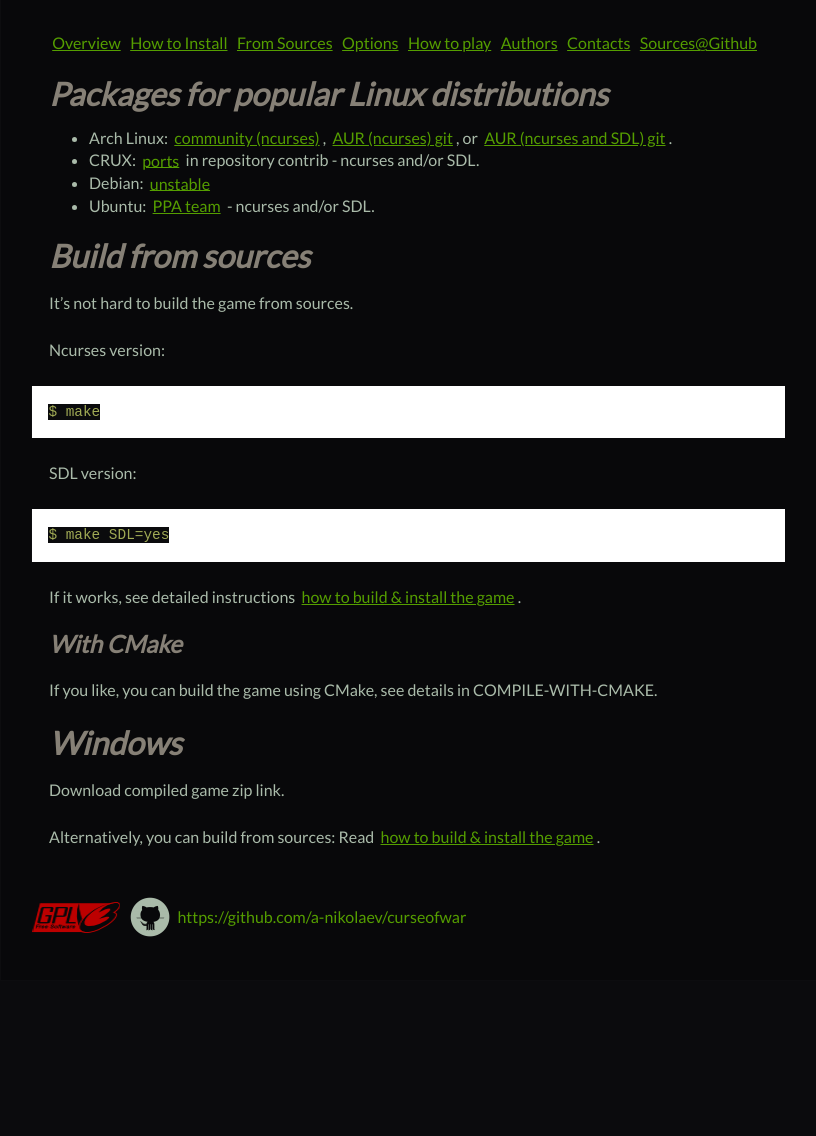
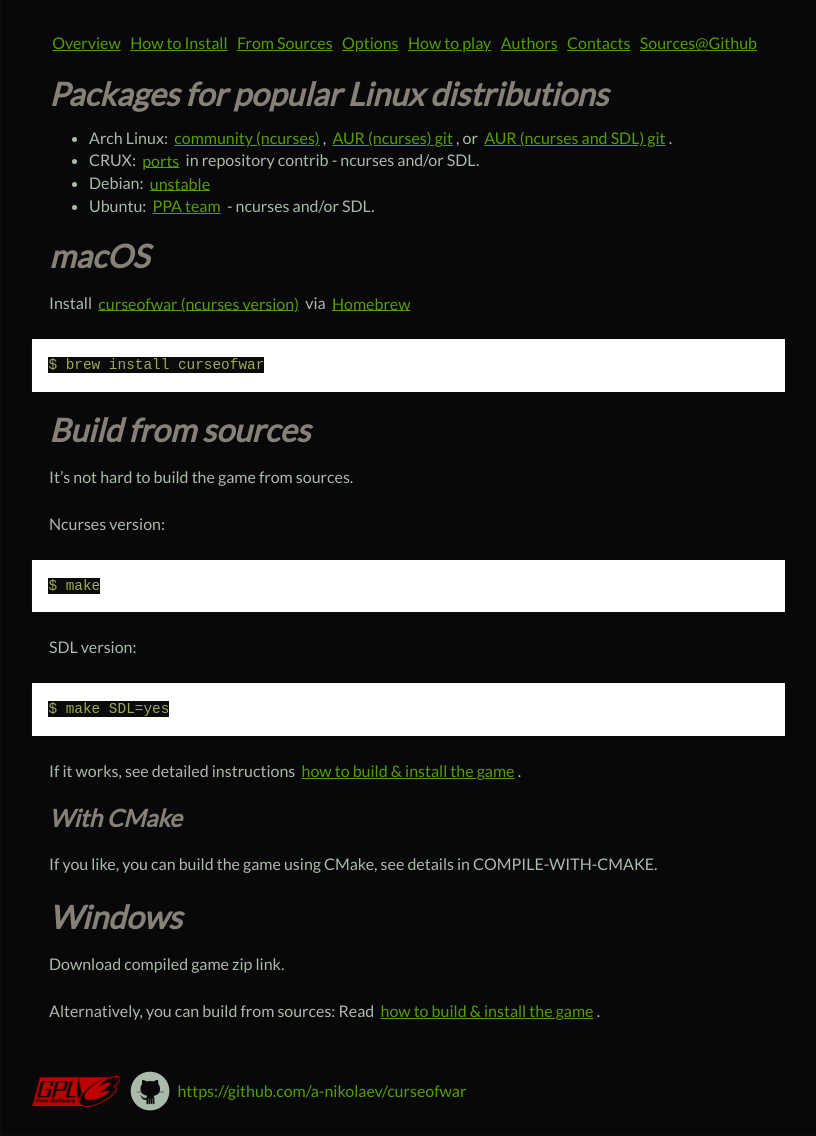
Before and after one commit to a-nikolaev/curseofwar, a Jekyll site: the page built from install/index.markdown, in a window 1280 px wide. Shown: the whole page, without its empty margins (231-1047 px from the left). Built offline with Jekyll 4.4.1, drawn with Linux system fonts in a browser that asks for light colours; Markdown is read by kramdown in place of the engine named in the settings; before the commit the page ends 981 px from its top, so only the background shows below that.

Commit message:
Add install info for macOS

```diff
--- a/install/index.markdown
+++ b/install/index.markdown
@@ -11,6 +11,12 @@
 * CRUX: [ports](http://crux.nu/portdb/?a=repo&q=contrib) in repository contrib - ncurses and/or SDL.
 * Debian: [unstable](http://packages.debian.org/unstable/main/curseofwar)
 * Ubuntu: [PPA team](https://launchpad.net/~curseofwar) - ncurses and/or SDL.
+
+# macOS
+Install [curseofwar (ncurses version)](https://formulae.brew.sh/formula/curseofwar)
+via [Homebrew](https://brew.sh/)
+
+    $ brew install curseofwar
 
 # Build from sources
 It's not hard to build the game from sources.
```
